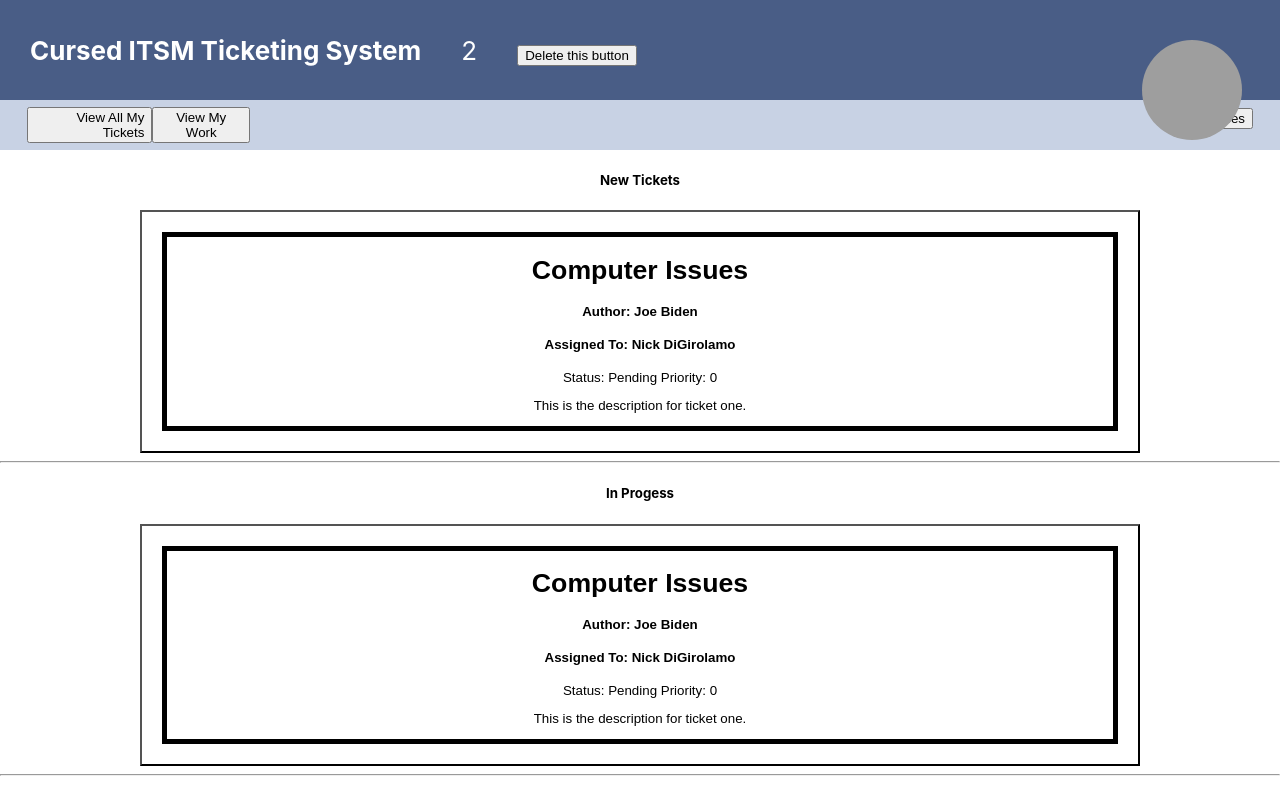
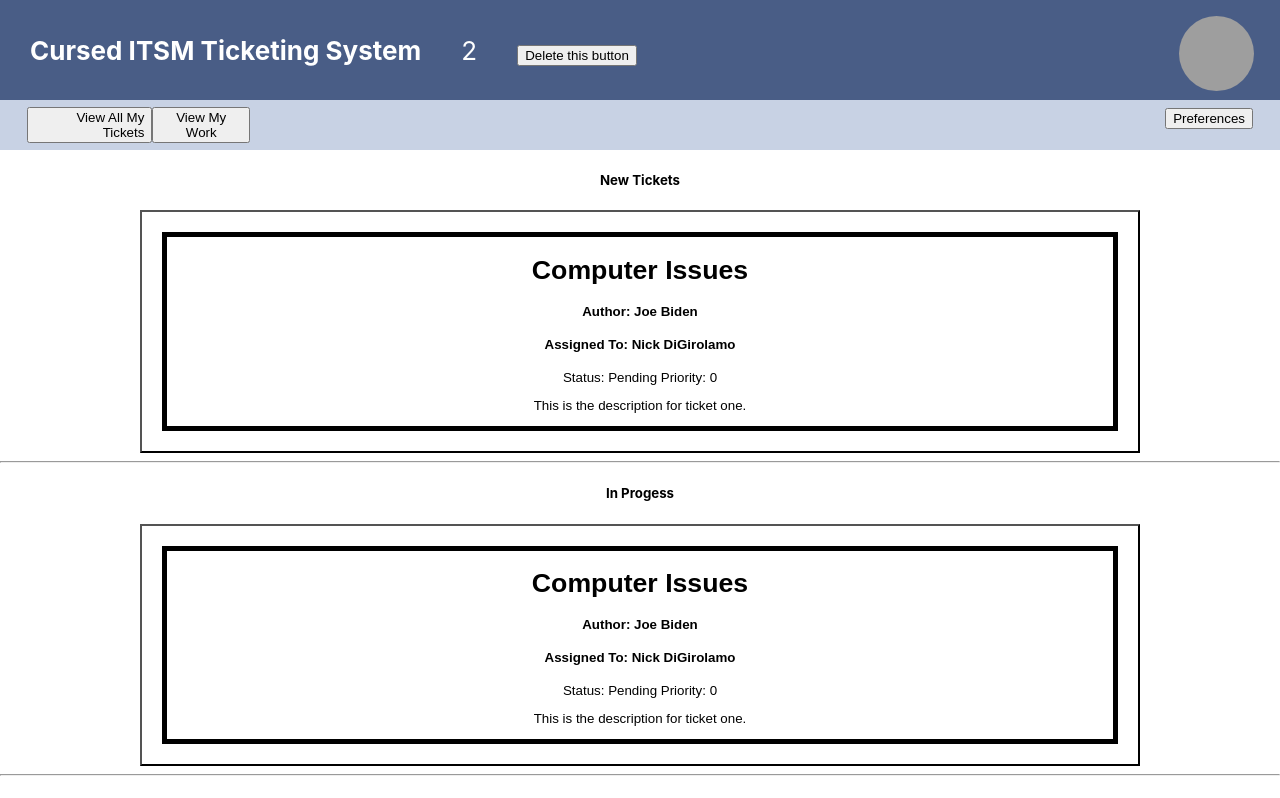
Before and after one commit to galennare/cursed-itsm-board, a React (Create React App) app: page / in a window 1280 px wide. Shown: the top 798 px of the page. Built offline with nearby package versions, Linux system fonts and the light colour scheme; grey boxes are pictures that could not be loaded.

Commit message:
Adjusted Profile Photo component to be compliant with the new header

```diff
--- a/src/components/ProfilePhoto.css
+++ b/src/components/ProfilePhoto.css
@@ -1,7 +1,7 @@
 .pfp-wrapper {
     position: absolute;
-    top: 5%;
-    right: 3%;
+    top: 2%;
+    right: 2%;
     transition:filter 0.2s;
 }
 
@@ -13,8 +13,8 @@
 
 .pfp-container {
     position: relative;
-    width: 100px;
-    height: 100px;
+    width: 75px;
+    height: 75px;
 }
 
 .pfp {
```
